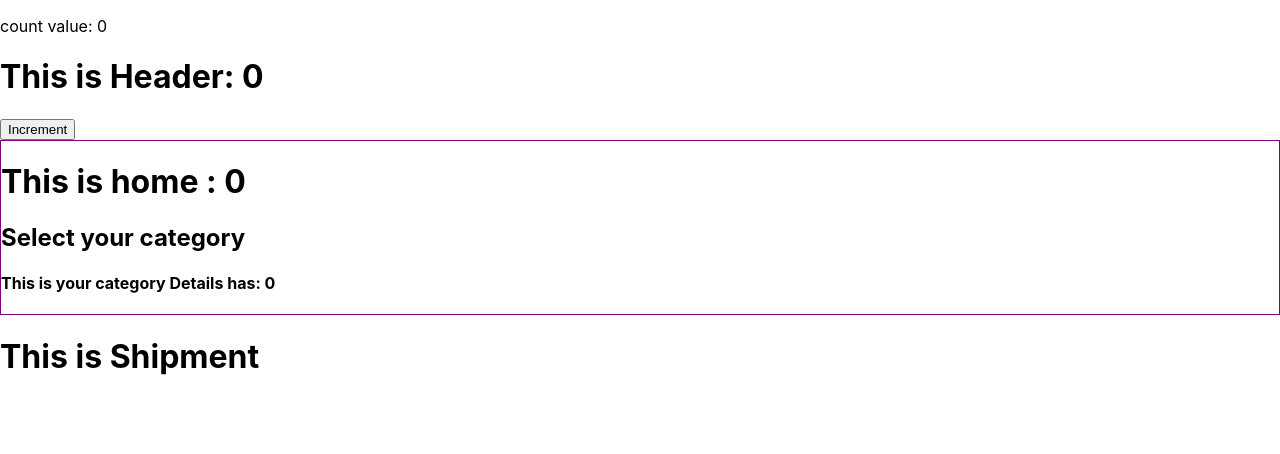
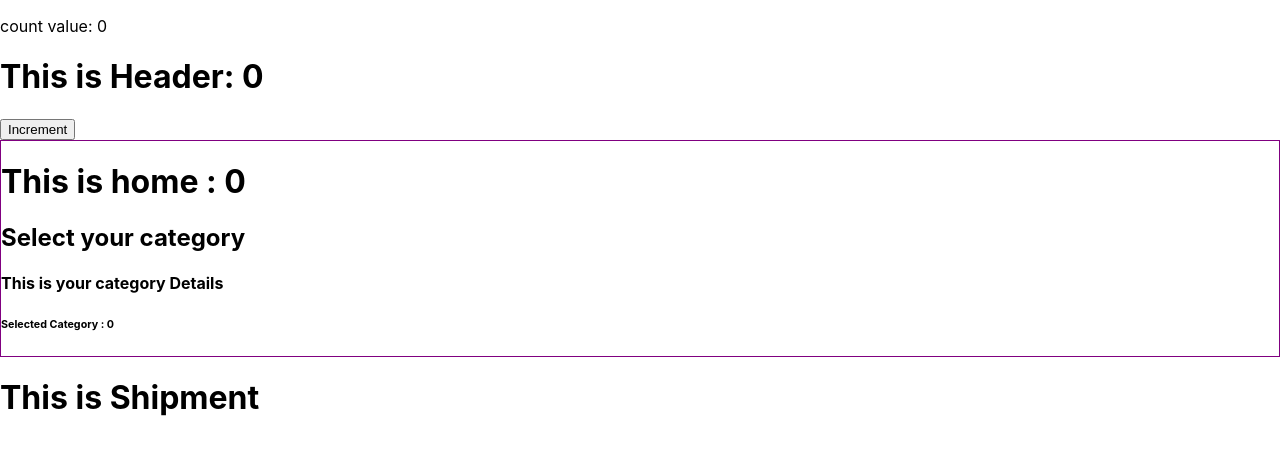
Before and after one commit to Asfakur/state-practice-39, a React (Create React App) app: page / in a window 1280 px wide. Shown: the top 454 px of the page. Built offline with nearby package versions, Linux system fonts and the light colour scheme.

Commit message:
39-4 Context api set dynamic data

```diff
--- a/src/App.js
+++ b/src/App.js
@@ -1,18 +1,20 @@
-import { useState } from 'react';
+import { createContext, useState } from 'react';
 import './App.css';
 import Header from './components/Header/Header';
 import Home from './components/Home/Home';
 import Shipment from './components/Shipment/Shipment';
 
+
+export const CategoryContext = createContext();
 function App() {
   const [count, setCount] = useState(0);
   return (
-    <div>
+    <CategoryContext.Provider value={count}>
       <p>count value: {count}</p>
       <Header count = {count} setCount = {setCount}></Header>
-      <Home count = {count}></Home>
+      <Home></Home>
       <Shipment></Shipment>
-    </div>
+    </CategoryContext.Provider>
   );
 }
 
--- a/src/components/Categories/Categories.js
+++ b/src/components/Categories/Categories.js
@@ -1,12 +1,11 @@
 import React from 'react';
 import CategoryDetail from '../CategoryDetail/CategoryDetail';
 
-const Categories = (props) => {
-    const {count} = props;
+const Categories = () => {
     return (
         <div>
             <h2>Select your category </h2>
-            <CategoryDetail count = {count}></CategoryDetail>
+            <CategoryDetail></CategoryDetail>
         </div>
     );
 };
--- a/src/components/CategoryDetail/CategoryDetail.js
+++ b/src/components/CategoryDetail/CategoryDetail.js
@@ -1,10 +1,12 @@
-import React from 'react';
+import React, { useContext } from 'react';
+import { CategoryContext } from '../../App';
 
-const CategoryDetail = (props) => {
-    const {count} = props;
+const CategoryDetail = () => {
+    const category = useContext(CategoryContext);
     return (
         <div>
-            <h4>This is your category Details has: {count}</h4>
+            <h4>This is your category Details</h4>
+            <h6>Selected Category : {category}</h6>
         </div>
     );
 };
--- a/src/components/Home/Home.js
+++ b/src/components/Home/Home.js
@@ -1,12 +1,13 @@
-import React from 'react';
+import React, { useContext } from 'react';
+import { CategoryContext } from '../../App';
 import Categories from '../Categories/Categories';
 
-const Home = (props) => {
-    const {count, setCount} =props;
+const Home = () => {
+    const category = useContext(CategoryContext);
     return (
         <div style={{border: '1px solid purple'}}>
-            <h1>This is home : {count}</h1>
-            <Categories count = {count}></Categories>
+            <h1>This is home : {category}</h1>
+            <Categories></Categories>
         </div>
     );
 };
```
